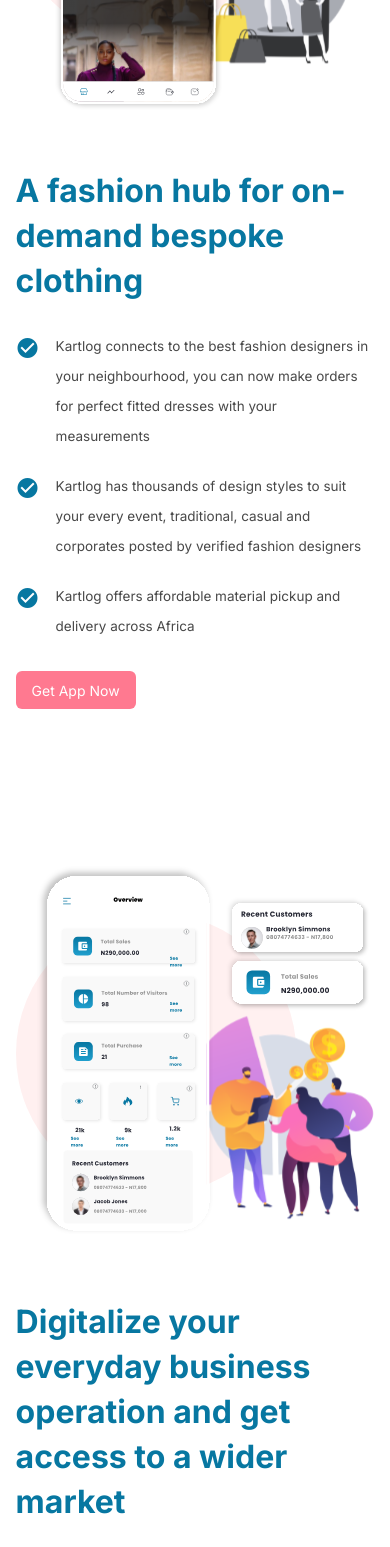
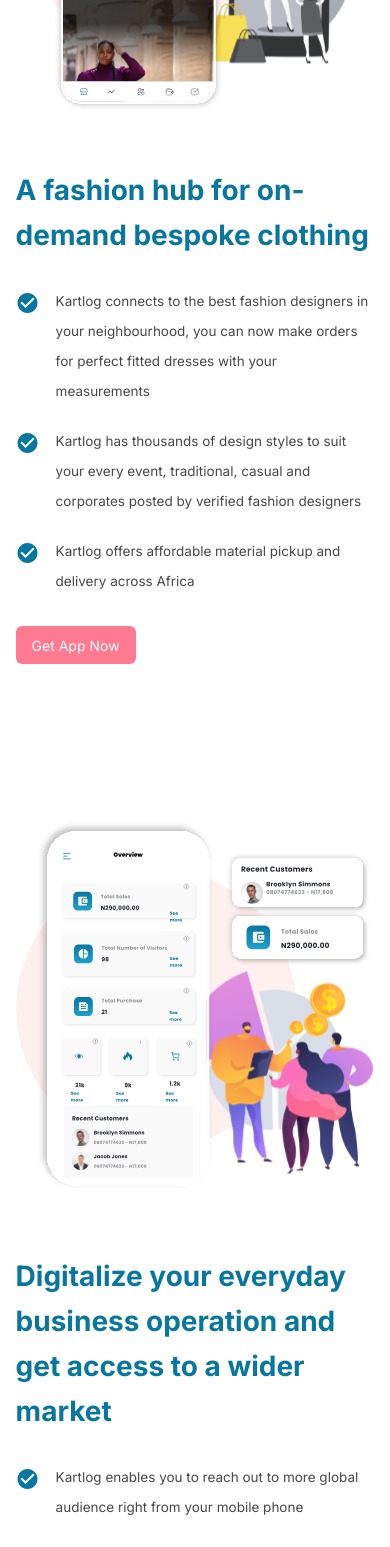
Before and after one commit to Kiisi-Felix-Destiny/Kartlog, a React (Create React App) app: page /contact in a window 390 px wide. Shown: the part 432-1979 px from the top of the page. Built offline with nearby package versions, Linux system fonts and the light colour scheme.

Commit message:
Responsive

```diff
--- a/src/components/Main/Benefits/Benefits.css
+++ b/src/components/Main/Benefits/Benefits.css
@@ -125,3 +125,8 @@
 
 
 }
+@media screen and (max-width:468px){
+    .benefits_section_header h1{
+        font-size:2.8rem;
+    }
+}
--- a/src/components/Main/Digital/Digital.css
+++ b/src/components/Main/Digital/Digital.css
@@ -68,3 +68,8 @@
     }
 
 }
+@media screen and (max-width:468px){
+    .digital_content_header h1{
+        font-size:2.8rem;
+    }
+}
--- a/src/components/Main/Fashion/Fashion.css
+++ b/src/components/Main/Fashion/Fashion.css
@@ -69,3 +69,8 @@
     }
 
 }
+@media screen and (max-width:468px){
+    .fashion_content_header h1{
+        font-size:2.8rem;
+    }
+}
--- a/src/components/Navbar/Navbar.css
+++ b/src/components/Navbar/Navbar.css
@@ -41,3 +41,13 @@
 .scroll-up .nav-wrapper{
     box-shadow: 0 2px 3px 3px rgb(0 0 0 / 10%);
 }
+
+@media screen and (max-width:468px){
+    .nav_logo{
+        width:12rem;
+    }
+    .btn-res{
+        width:10rem;
+        font-size:1.25rem;
+    }
+}
--- a/src/components/Navbar/Navbar.js
+++ b/src/components/Navbar/Navbar.js
@@ -38,7 +38,7 @@
                     <img src={Logo} alt="Kartlog"/>
                 </div>
                 <div className="nav_btn">
-                    <div className="btn">Get App Now</div>
+                    <div className="btn btn-res">Get App Now</div>
                 </div>
             </nav>
         </div>
```
